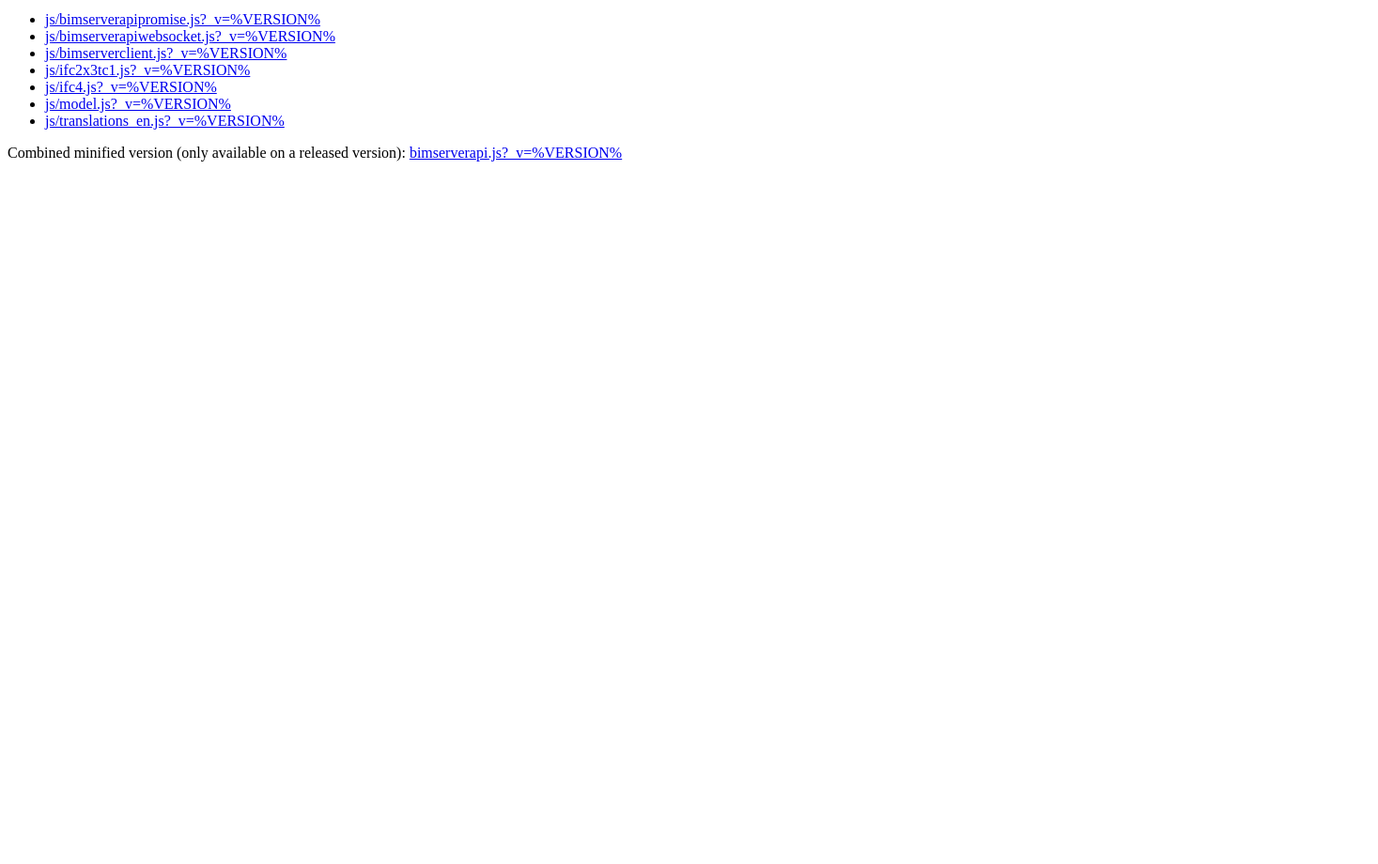
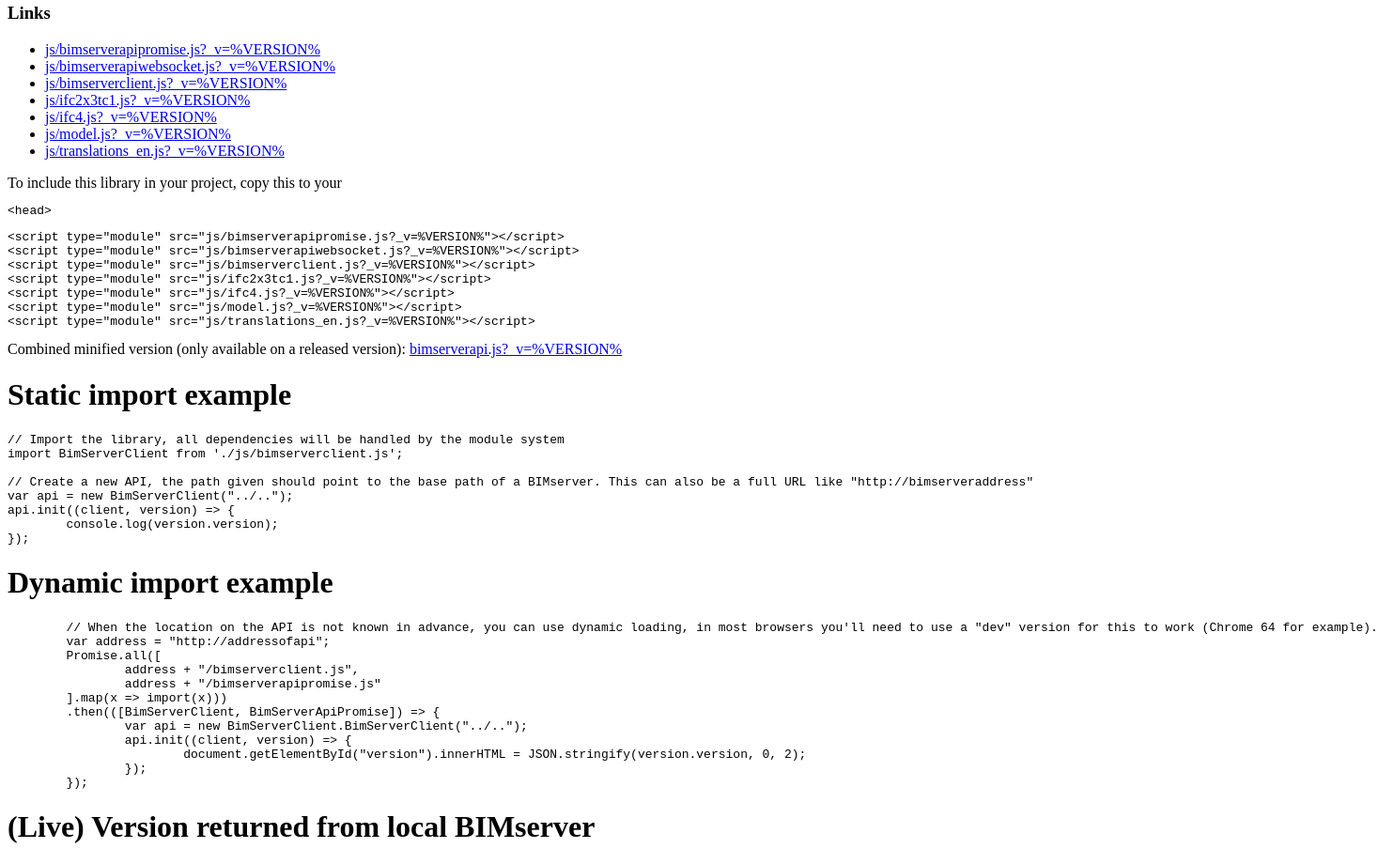
Before and after one commit to opensourceBIM/BIMserver-JavaScript-API, a website: page index.html in a window 1280 px wide. Shown: the part 209-1129 px from the top of the page at 94% size, 1467 px wide, since content can reach past the window. Before the commit the page ends 800 px from the top, so only its background shows below. Drawn offline with Linux system fonts and the light colour scheme; no server answers.

Commit message:
Added a bit more documentation on the module system

```diff
--- a/index.html
+++ b/index.html
@@ -1,7 +1,12 @@
+<!doctype html>
+<html>
+<head>
+</head>
 <h1>BIMserver JavaScript API</h1>
 
 <p>
-To use this (JavaScript) plugin, you can reference the separate non-minified JavaScript files or reference the combined minified one.
+To make it easier to interact with the OpenSource BIMserver from a web environment (like a browser or NodeJS) you can use this library.
+This library uses the ECMAScript6 Modules concept. Not all browsers support this yet.
 </p>
 
 <h3>Caching</h3>
@@ -20,10 +25,58 @@
 	<li><a href="js/translations_en.js?_v=%VERSION%">js/translations_en.js?_v=%VERSION%</a></li>
 </ul>
 
+To include this library in your project, copy this to your <pre>&lt;head&gt;</pre>
+<pre>
+&lt;script type="module" src="js/bimserverapipromise.js?_v=%VERSION%"&gt;&lt;/script&gt;
+&lt;script type="module" src="js/bimserverapiwebsocket.js?_v=%VERSION%"&gt;&lt;/script&gt;
+&lt;script type="module" src="js/bimserverclient.js?_v=%VERSION%"&gt;&lt;/script&gt;
+&lt;script type="module" src="js/ifc2x3tc1.js?_v=%VERSION%"&gt;&lt;/script&gt;
+&lt;script type="module" src="js/ifc4.js?_v=%VERSION%"&gt;&lt;/script&gt;
+&lt;script type="module" src="js/model.js?_v=%VERSION%"&gt;&lt;/script&gt;
+&lt;script type="module" src="js/translations_en.js?_v=%VERSION%"&gt;&lt;/script&gt;
+</pre>
+
 Combined minified version (only available on a released version):
 
 <a href="bimserverapi.js?_v=%VERSION%">bimserverapi.js?_v=%VERSION%</a>
 
-<script>
+<h1>Static import example</h1>
+<pre>
+// Import the library, all dependencies will be handled by the module system
+import BimServerClient from './js/bimserverclient.js';
 
+// Create a new API, the path given should point to the base path of a BIMserver. This can also be a full URL like "http://bimserveraddress"
+var api = new BimServerClient("../..");
+api.init((client, version) => {
+	console.log(version.version);
+});
+</pre>
+
+<h1>Dynamic import example</h1>
+<pre>
+	// When the location on the API is not known in advance, you can use dynamic loading, in most browsers you'll need to use a "dev" version for this to work (Chrome 64 for example).
+	var address = "http://addressofapi";
+	Promise.all([
+		address + "/bimserverclient.js",
+		address + "/bimserverapipromise.js"
+	].map(x => import(x)))
+	.then(([BimServerClient, BimServerApiPromise]) => {
+		var api = new BimServerClient.BimServerClient("../..");
+		api.init((client, version) => {
+			document.getElementById("version").innerHTML = JSON.stringify(version.version, 0, 2);
+		});
+	});
+</pre>
+
+<h1>(Live) Version returned from local BIMserver</h1>
+<pre id="version">
+</pre>
+
+<script type="module">
+import BimServerClient from './js/bimserverclient.js';
+var api = new BimServerClient("../..");
+api.init((client, version) => {
+	document.getElementById("version").innerHTML = JSON.stringify(version.version, 0, 2);
+});
 </script>
+</html>
--- a/package.json
+++ b/package.json
@@ -3,7 +3,7 @@
   "groupId": "org.opensourcebim",
   "artifactId": "javascriptapi",
   "organization": "OpenSource BIM",
-  "version": "0.0.122",
+  "version": "%VERSION%",
   "description": "A JavaScript API for the OpenSource BIMserver",
   "author": {
     "name": "Ruben de Laat",
--- a/pom.xml
+++ b/pom.xml
@@ -125,8 +125,6 @@
 			<url>https://oss.sonatype.org/service/local/staging/deploy/maven2/</url>
 		</repository>
 	</distributionManagement>
-	<dependencies>
-	</dependencies>
 	<scm>
 		<url>https://github.com/opensourceBIM/BIMserver-JavaScript-API.git</url>
 		<connection>scm:git:https://github.com/opensourceBIM/BIMserver-JavaScript-API.git</connection>
```
Also changed, not shown: js/bimserverclient.js (+8 -8 lines).
